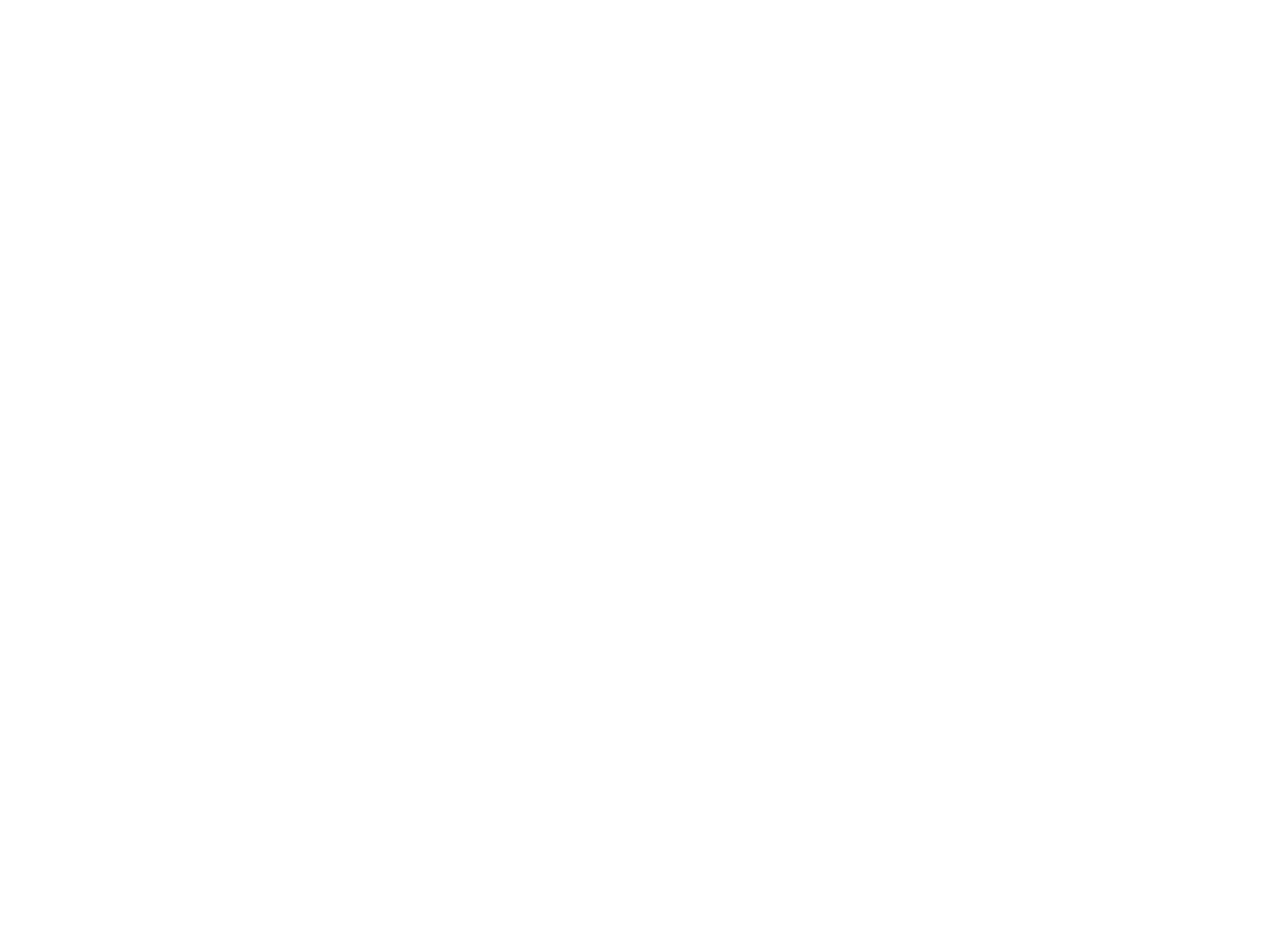
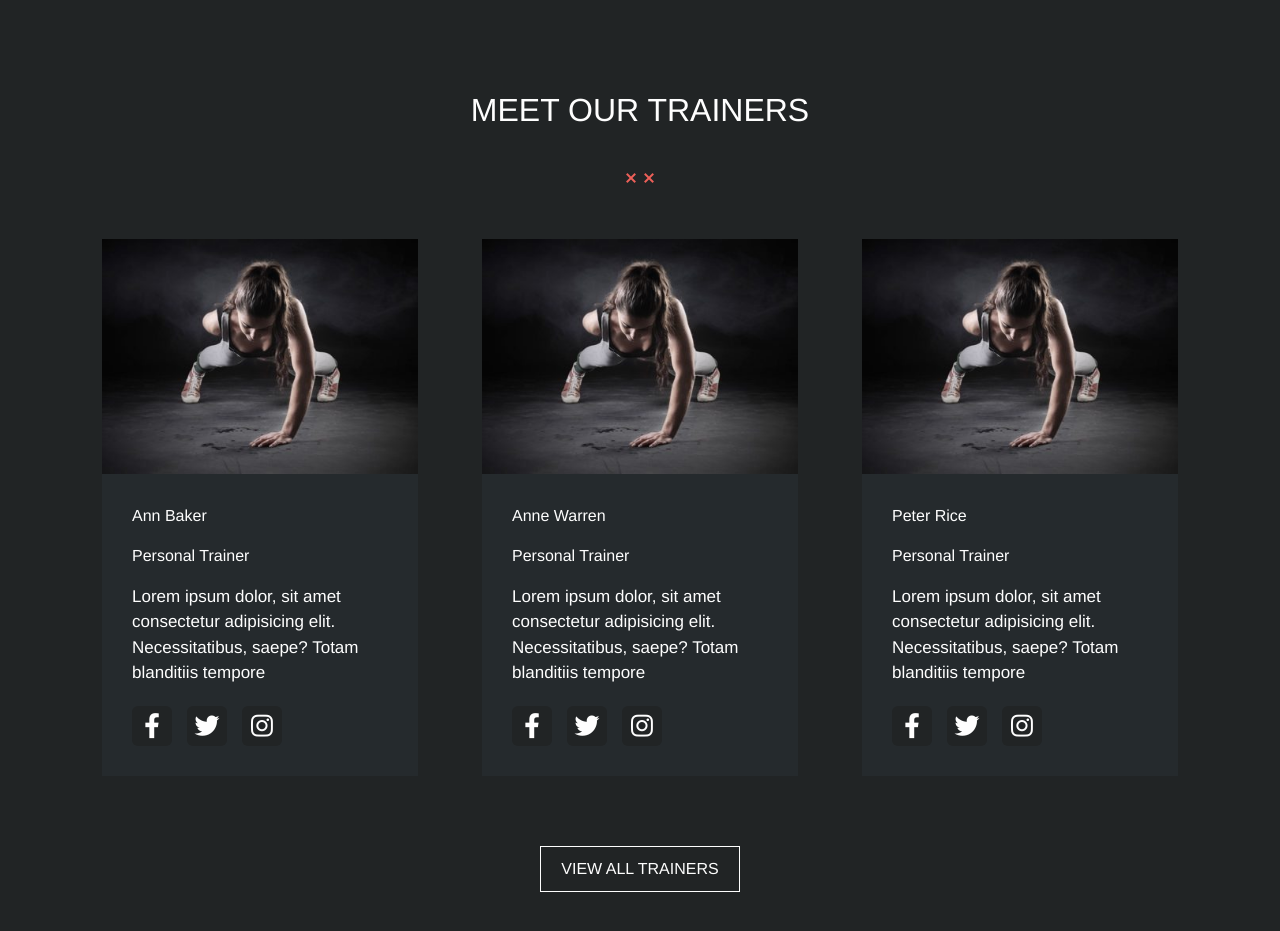
Before and after one commit to Pavel-Stefano/proj-html-vuejs, a Vue app: page / in a window 1280 px wide. Shown: the part 4880-5811 px from the top of the page. Before the commit the page ends 4871 px from the top, so only its background shows below. Built offline with nearby package versions, Linux system fonts and the light colour scheme.

Commit message:
section trainers

```diff
--- a/src/App.vue
+++ b/src/App.vue
@@ -8,6 +8,7 @@
       <section-result />
       <section-performance />
       <section-testimonial />
+      <section-trainers />
     </main>
   </div>
 </template>
@@ -20,6 +21,7 @@
 import SectionPerformance from './components/SectionPerformance.vue'
 import SectionResult from './components/SectionResult.vue'
 import SectionTestimonial from './components/SectionTestimonial.vue'
+import SectionTrainers from './components/SectionTrainers.vue'
 
 
 export default {
@@ -32,6 +34,7 @@
     SectionResult,    //result da rifinire stampare immagini
     SectionPerformance,
     SectionTestimonial,
+    SectionTrainers,       //trainers stampare le immagini dinamicamente
   }
 }
 </script>
--- /dev/null
+++ b/src/components/SectionTrainers.vue
@@ -0,0 +1,147 @@
+<template>
+    <section class="trainers text-center">
+
+        <h2>{{title.toUpperCase()}}</h2>
+        <img src="../assets/images/divider-xx-red.png" alt="">
+        <div class="container">
+            <div class="row">
+
+                <!-- card dinamica -->
+                <div class="card-trainers col-4" v-for="(trainer,index) in cardsTrainers" :key="index">
+                    <!-- <img :src="require(card[index].image)" alt=""> -->
+                    <img src="../assets/images/trainer1-400x297.jpg" alt="">
+                    <div class="content-card">
+                        <p>{{cardsTrainers[index].nome}}</p>
+                        <p>{{cardsTrainers[index].ruolo}}</p>
+                        <span>{{cardsTrainers[index].descrizione}}</span>
+                        <div class="icon-container">
+                            <div class="content-icon">
+                                <i class="fa-brands fa-facebook-f"></i>
+                            </div>
+                            <div class="content-icon">
+                                <i class="fa-brands fa-twitter"></i>
+                            </div>
+                            <div class="content-icon">
+                                <i class="fa-brands fa-instagram"></i>
+                            </div>
+                        </div>
+                    </div>
+                </div>
+
+            </div>
+            <button>{{textButton.toUpperCase()}}</button>
+        </div>
+    </section>
+
+
+</template>
+
+<script>
+export default {
+  name: 'SectionTrainers',
+  data(){
+      return {
+          title: 'Meet our trainers',
+          cardsTrainers: [
+              {
+                  nome: 'Ann Baker',
+                  ruolo: 'Personal Trainer',
+                  image: `../assets/images/trainer1-400x297.jpg`,
+                  descrizione: 'Lorem ipsum dolor, sit amet consectetur adipisicing elit. Necessitatibus, saepe? Totam blanditiis tempore'
+              },
+              {
+                  nome: 'Anne Warren',
+                  ruolo: 'Personal Trainer',
+                  image: `../assets/images/trainer3-400x297.jpg`,
+                  descrizione: 'Lorem ipsum dolor, sit amet consectetur adipisicing elit. Necessitatibus, saepe? Totam blanditiis tempore'
+
+              },
+              {
+                  nome: 'Peter Rice',
+                  ruolo: 'Personal Trainer',
+                  image: `../assets/images/trainer4 -400x297.jpg`,
+                  descrizione: 'Lorem ipsum dolor, sit amet consectetur adipisicing elit. Necessitatibus, saepe? Totam blanditiis tempore'
+
+              },
+          ],
+          textButton: 'View all trainers'
+      }
+  },
+//   props: {
+//     msg: String
+//   }
+mounted(){
+
+}
+}
+</script>
+
+<!-- Add "scoped" attribute to limit CSS to this component only -->
+<style scoped lang="scss">
+@import '../style/vars.scss';
+
+.trainers{
+    background-color: $backgroundGrey2;
+    display: flex;
+    justify-content: center;
+    align-items: center;
+    flex-direction: column;
+    color: $textWhite;
+    padding: 100px 0;
+    .card-trainers {
+        display: flex;
+        flex-direction: column;
+        margin: 20px;
+        width: calc(100% / 3 - 40px);
+        .content-card {
+            text-align: left;
+            padding: 30px;
+            background: $backgroundGrey1;
+        }
+
+        .icon-container {
+            margin-top: 20px;
+            display: flex;
+            .content-icon{
+                width: 40px;
+                height: 40px;
+                background: $backgroundGrey2;
+                margin-right: 15px;
+                display: flex;
+                justify-content: center;
+                align-items: center;
+                border-radius: 6px;
+                i {
+                font-size: 25px;
+                }
+            }
+        }
+
+        img {
+            width: 100%;
+        }
+        h2 {
+            font-size: 40px;
+            font-weight: 900;
+        }
+        span {
+            font-size: 17px;
+            box-sizing: border-box;
+            text-align: left;
+        }
+    }
+    img {
+        padding: 35px 0 0;
+        }
+
+}
+button {
+    margin-top: 50px;
+    padding: 10px 20px;
+    background: none;
+    color: $textWhite;
+    border: 1px solid $textWhite;
+}
+
+
+</style>
```
Also changed, not shown: src/components/SectionTestimonial.vue (+0 -7 lines).
